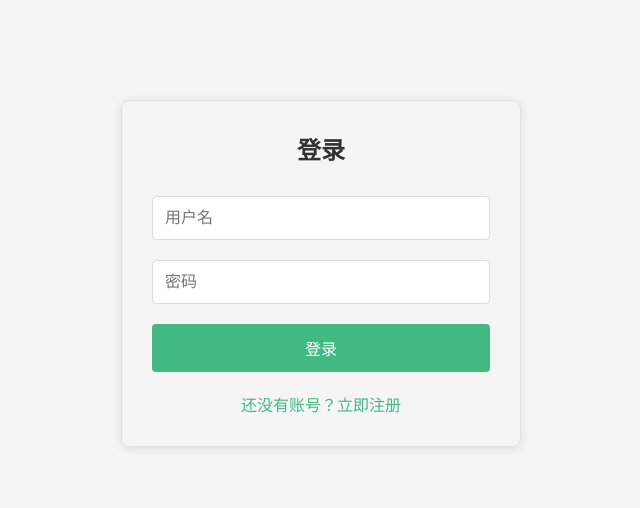
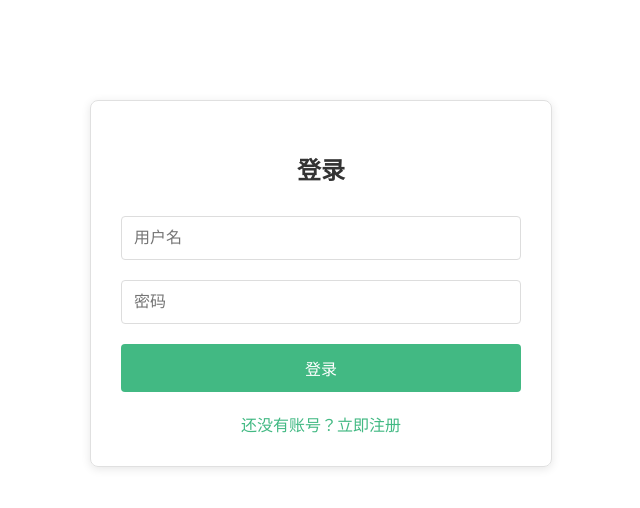
Before and after one commit to Trank-DTK/multi-agent-research, a Vue app in the folder frontend/: page /login in a window 1280 px wide. Shown: the top 508 px of the page, without its empty margins (319-959 px from the left). Built offline with nearby package versions, Linux system fonts and the light colour scheme; the HTML template or start-up script is replaced by a standard one.

Commit message:
feat:添加暗色模式，支持主题替换

```diff
--- a/frontend/package.json
+++ b/frontend/package.json
@@ -20,6 +20,7 @@
     "echarts": "^6.0.0",
     "element-plus": "^2.13.7",
     "pinia": "^3.0.4",
+    "pinia-plugin-persistedstate": "^4.7.1",
     "vue": "^3.5.29",
     "vue-router": "^5.0.3"
   },
--- a/frontend/src/App.vue
+++ b/frontend/src/App.vue
@@ -1,21 +1,13 @@
 <template>
-  <router-view />
+  <div :class="{ dark: isDark }">
+    <router-view />
+  </div>
 </template>
 
 <script setup>
-// 只负责显示组件
+import { computed } from 'vue'
+import { useThemeStore } from './stores/theme'
+
+const themeStore = useThemeStore()
+const isDark = computed(() => themeStore.isDark)
 </script>
-
-<style>
-/* 全局样式 */
-* {
-  margin: 0;
-  padding: 0;
-  box-sizing: border-box;
-}
-
-body {
-  font-family: -apple-system, BlinkMacSystemFont, 'Segoe UI', Roboto, Oxygen, Ubuntu, Cantarell, sans-serif;
-  background-color: #f5f5f5;
-}
-</style>
--- a/frontend/src/main.ts
+++ b/frontend/src/main.ts
@@ -1,12 +1,18 @@
 import { createApp } from 'vue'
 import { createPinia } from 'pinia'
+import piniaPluginPersistedstate from 'pinia-plugin-persistedstate'
 import ElementPlus from 'element-plus'
 import 'element-plus/dist/index.css'
 import * as ElementPlusIconsVue from '@element-plus/icons-vue'
 
 import App from './App.vue'
 import router from './router'
-import './axios'
+import './utils/axios'
+import './styles/theme.css'
+import { useThemeStore } from './stores/theme'
+
+const pinia = createPinia()
+pinia.use(piniaPluginPersistedstate)
 
 const app = createApp(App)
 
@@ -15,8 +21,12 @@ for (const [key, component] of Object.entries(ElementPlusIconsVue)) {
   app.component(key, component)
 }
 
-app.use(createPinia())
+app.use(pinia)
 app.use(router)
 app.use(ElementPlus)
 
+// 初始化主题
+const themeStore = useThemeStore()
+themeStore.init()
+
 app.mount('#app')
--- /dev/null
+++ b/frontend/src/stores/theme.js
@@ -0,0 +1,48 @@
+// 创建一个 Pinia store 来管理主题状态，包括暗黑模式和主色调设置
+import { defineStore } from 'pinia'
+
+export const useThemeStore = defineStore('theme', {
+  state: () => ({
+    isDark: localStorage.getItem('theme') === 'dark' ||
+      (window.matchMedia('(prefers-color-scheme: dark)').matches &&
+        !localStorage.getItem('theme')),
+    primaryColor: localStorage.getItem('primaryColor') || '#42b983',
+  }),
+
+  actions: {
+    toggleTheme() {
+      this.isDark = !this.isDark
+      localStorage.setItem('theme', this.isDark ? 'dark' : 'light')
+      this.applyTheme()
+    },
+
+    setTheme(isDark) {
+      this.isDark = isDark
+      localStorage.setItem('theme', isDark ? 'dark' : 'light')
+      this.applyTheme()
+    },
+
+    setPrimaryColor(color) {
+      this.primaryColor = color
+      localStorage.setItem('primaryColor', color)
+      this.applyPrimaryColor()
+    },
+
+    applyTheme() {
+      if (this.isDark) {
+        document.documentElement.classList.add('dark')
+      } else {
+        document.documentElement.classList.remove('dark')
+      }
+    },
+
+    applyPrimaryColor() {
+      document.documentElement.style.setProperty('--primary-color', this.primaryColor)
+    },
+
+    init() {
+      this.applyTheme()
+      this.applyPrimaryColor()
+    }
+  }
+})
--- /dev/null
+++ b/frontend/src/styles/theme.css
@@ -0,0 +1,63 @@
+/* 全局CSS变量 */
+:root {
+  /* 亮色主题变量 */
+  --bg-primary: #ffffff;
+  --bg-secondary: #f5f5f5;
+  --bg-tertiary: #f9f9f9;
+  --text-primary: #333333;
+  --text-secondary: #666666;
+  --text-tertiary: #999999;
+  --border-color: #e0e0e0;
+  --card-shadow: 0 2px 8px rgba(0, 0, 0, 0.1);
+  --header-bg: #42b983;
+  --header-text: #ffffff;
+  --success-color: #42b983;
+  --warning-color: #ff9800;
+  --error-color: #f44336;
+  --info-color: #2196f3;
+}
+
+.dark {
+  /* 暗色主题变量 */
+  --bg-primary: #1a1a1a;
+  --bg-secondary: #2d2d2d;
+  --bg-tertiary: #252525;
+  --text-primary: #e0e0e0;
+  --text-secondary: #b0b0b0;
+  --text-tertiary: #808080;
+  --border-color: #404040;
+  --card-shadow: 0 2px 8px rgba(0, 0, 0, 0.3);
+  --header-bg: #2d5a3b;
+  --header-text: #e0e0e0;
+}
+
+/* 全局样式 */
+* {
+  transition: background-color 0.3s ease, color 0.3s ease, border-color 0.3s ease;
+}
+
+body {
+  background-color: var(--bg-primary);
+  color: var(--text-primary);
+  font-family: -apple-system, BlinkMacSystemFont, 'Segoe UI', Roboto, Oxygen, Ubuntu, sans-serif;
+}
+
+/* 滚动条样式 */
+::-webkit-scrollbar {
+  width: 8px;
+  height: 8px;
+}
+
+::-webkit-scrollbar-track {
+  background: var(--bg-secondary);
+  border-radius: 4px;
+}
+
+::-webkit-scrollbar-thumb {
+  background: var(--text-tertiary);
+  border-radius: 4px;
+}
+
+::-webkit-scrollbar-thumb:hover {
+  background: var(--text-secondary);
+}
--- a/frontend/tsconfig.app.json
+++ b/frontend/tsconfig.app.json
@@ -5,6 +5,9 @@
   "compilerOptions": {
     // Extra safety for array and object lookups, but may have false positives.
     "noUncheckedIndexedAccess": true,
+
+    // Allow JavaScript files to be imported
+    "allowJs": true,
 
     // Path mapping for cleaner imports.
     "paths": {
```
Also changed, not shown: frontend/src/components/ThemeToggle.vue (added), 1 other file (tests, documents, lock files or other folders).
